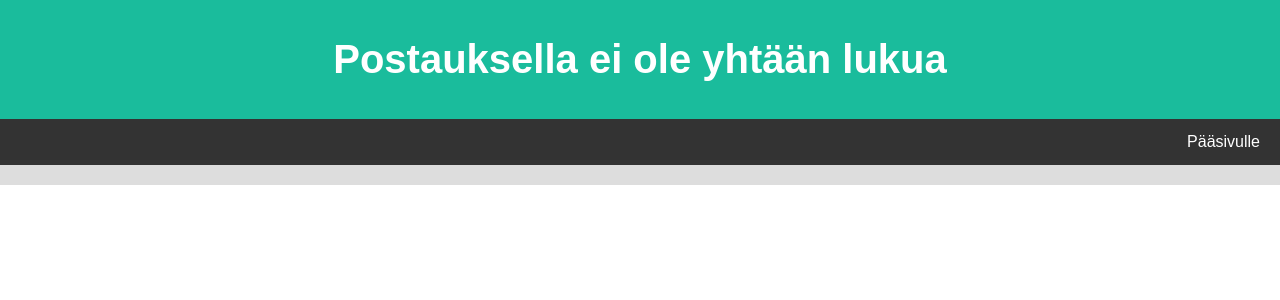
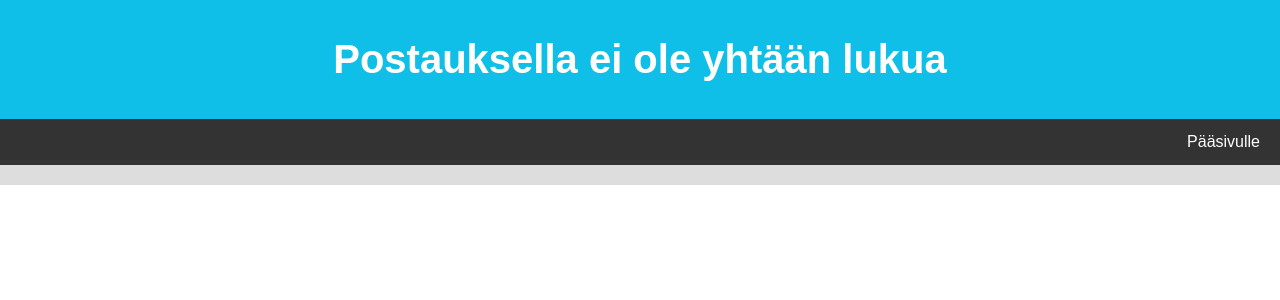
Before and after one commit to K123AsJ0k1/StoryApp, a Flask app: page /view/1/1/1/1 in a window 1280 px wide. Shown: the top 300 px of the page. Run offline with Flask 2, Linux system fonts and the light colour scheme.

Commit message:
Sivujen värien muokkaus

```diff
--- a/templates/administration.html
+++ b/templates/administration.html
@@ -22,7 +22,7 @@ body {
 .header {
   padding: 10px;
   text-align: center;
-  background: #1abc9c;
+  background: #10bfe7;
   color: white;
 }
 
@@ -192,10 +192,10 @@ textarea {
       <tr>
         <th>{{ user[0] }}</th>
         <th>
-          {% if user[2] == 0 %}
+          {% if user[2] == 1 %}
             <a href="/profile/{{ user[1] }}">{{ user[1] }}</a>
           {% endif %}
-          {% if not user[2] == 0 %}
+          {% if not user[2] == 1 %}
             {{ user[1] }}
           {% endif %}
         </th>
--- a/templates/comments.html
+++ b/templates/comments.html
@@ -22,7 +22,7 @@ body {
 .header {
   padding: 10px;
   text-align: center;
-  background: #1abc9c;
+  background: #10bfe7;
   color: white;
 }
 
--- a/templates/main.html
+++ b/templates/main.html
@@ -22,7 +22,7 @@
   .header {
     padding: 10px;
     text-align: center;
-    background: #1abc9c;
+    background: #10bfe7;
     color: white;
   }
 
--- a/templates/profile.html
+++ b/templates/profile.html
@@ -22,7 +22,7 @@ body {
 .header {
   padding: 10px;
   text-align: center;
-  background: #1abc9c;
+  background: #10bfe7;
   color: white;
 }
 
--- a/templates/queries.html
+++ b/templates/queries.html
@@ -22,7 +22,7 @@ body {
 .header {
   padding: 10px;
   text-align: center;
-  background: #1abc9c;
+  background: #10bfe7;
   color: white;
 }
 
--- a/templates/view.html
+++ b/templates/view.html
@@ -22,7 +22,7 @@ body {
 .header {
   padding: 10px;
   text-align: center;
-  background: #1abc9c;
+  background: #10bfe7;
   color: white;
 }
 
--- a/templates/workbench.html
+++ b/templates/workbench.html
@@ -22,7 +22,7 @@ body {
 .header {
   padding: 10px;
   text-align: center;
-  background: #1abc9c;
+  background: #10bfe7;
   color: white;
 }
 
```
